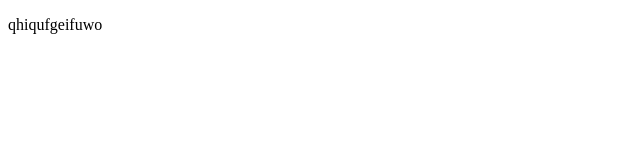
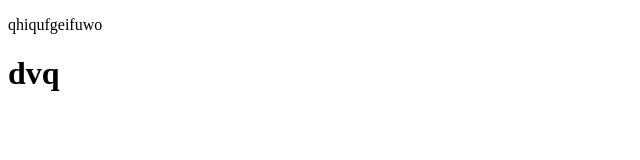
Before and after one commit to samyak269/yust, a plain HTML site: page index.html in a window 1280 px wide. Shown: the full height of the page, 0-640 px from the left. Drawn offline with Linux system fonts and the light colour scheme.

Commit message:
fistbranch 1st commit

```diff
--- a/index.html
+++ b/index.html
@@ -8,5 +8,6 @@
 </head>
 <body>
     <p>qhiqufgeifuwo</p>
+    <h1>dvq</h1>
 </body>
 </html>
```
